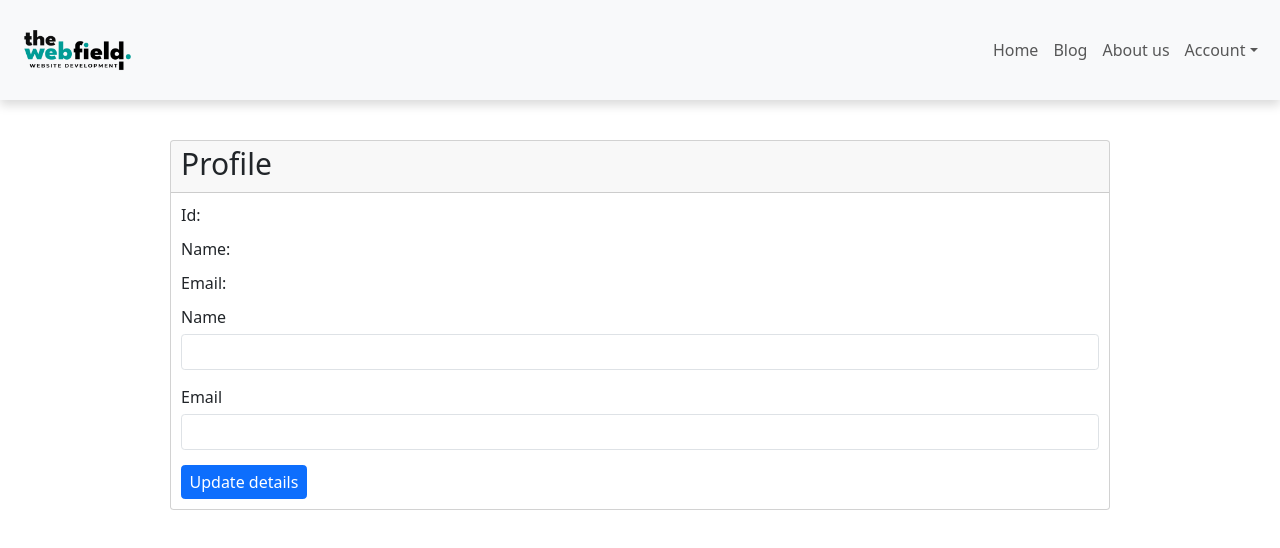
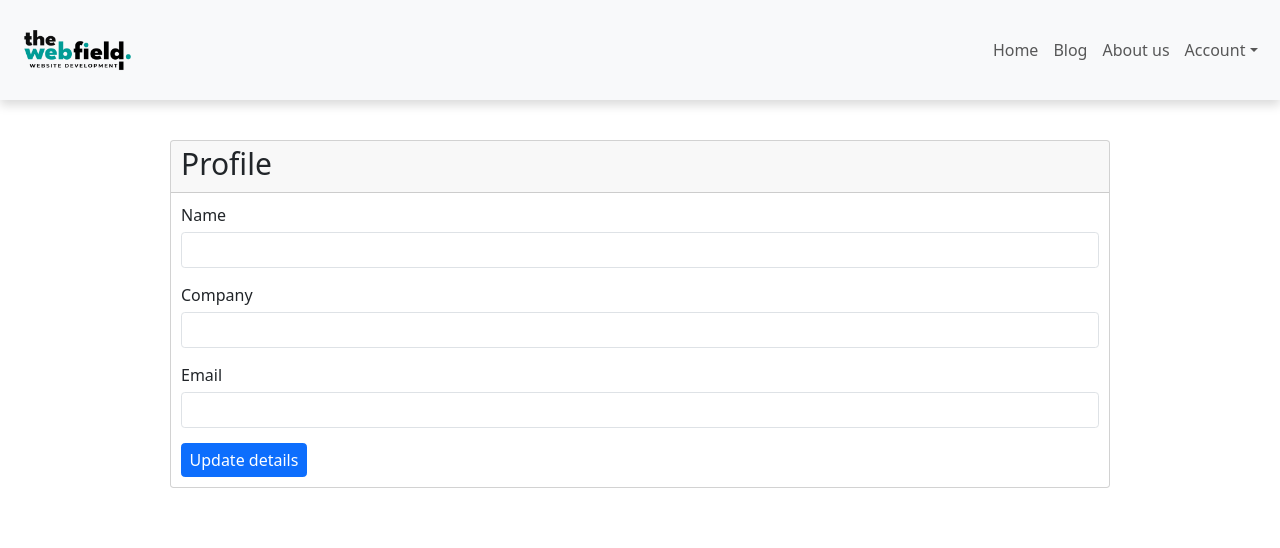
Before and after one commit to mihai133/webfield-react-vite-fe, a React (Vite) app: page /Profile in a window 1280 px wide. Shown: the top 548 px of the page. Built offline with nearby package versions, Linux system fonts and the light colour scheme.

Commit message:
Added Company to user

```diff
--- a/src/api/SetHeaders.jsx
+++ b/src/api/SetHeaders.jsx
@@ -10,6 +10,7 @@ export default function SetHeaders(props) {
     setSession({
       userId: user?.id,
       email: user?.email,
+      company_name: user?.company_name,
       name: user?.name,
     });
   };
--- a/src/api/session.jsx
+++ b/src/api/session.jsx
@@ -3,6 +3,7 @@ export const getUserFromSession = () => {
   return {
     userId: getSession().userId,
     name: getSession().name,
+    company_name: getSession().company_name,
     email: getSession().email,
   };
 };
--- a/src/pages/Profile/index.jsx
+++ b/src/pages/Profile/index.jsx
@@ -20,6 +20,7 @@ export default function Profile() {
       let newUser = {
         userId: res.userId,
         name: res.name,
+        company_name: res.company_name,
         email: res.email,
       };
       setSession(newUser);
@@ -33,9 +34,6 @@ export default function Profile() {
         <Card.Title as={"h1"}>Profile</Card.Title>
       </Card.Header>
       <Card.Body>
-        <Card.Text>Id: {user.userId}</Card.Text>
-        <Card.Text>Name: {user.name}</Card.Text>
-        <Card.Text>Email: {user.email}</Card.Text>
         <form onSubmit={handleSubmit}>
           <div className="form-outline mb-4">
             <label className="form-label" htmlFor="name">
@@ -51,6 +49,22 @@ export default function Profile() {
               onChange={(e) => handleChange(e)}
             />
           </div>
+
+          <div className="form-outline mb-4">
+            <label className="form-label" htmlFor="company_name">
+              Company
+            </label>
+            <input
+              type="text"
+              id="company"
+              name="company_name"
+              autoComplete="company"
+              className="form-control"
+              value={userData.company_name}
+              onChange={(e) => handleChange(e)}
+            />
+          </div>
+
           <div className="form-outline mb-4">
             <label className="form-label" htmlFor="email">
               Email
```
